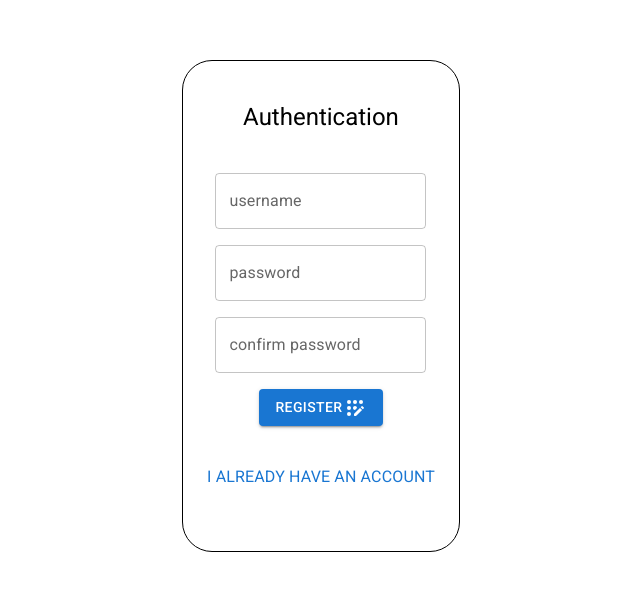
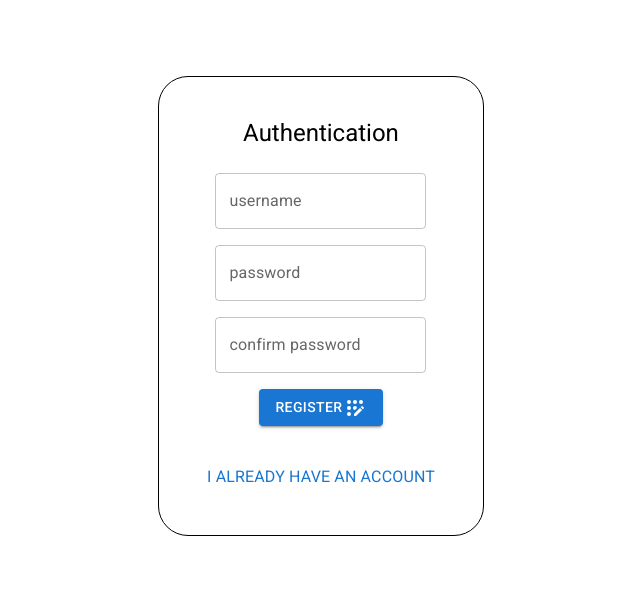
Before and after one commit to marki2121/zavrsni-client, a React (Create React App) app: page /auth/register in a window 1280 px wide. Shown: the part 102-692 px from the top of the page, without its empty margins (319-959 px from the left). Built offline with nearby package versions, Linux system fonts and the light colour scheme.

Commit message:
Added axios to project

```diff
--- a/package.json
+++ b/package.json
@@ -11,6 +11,7 @@
     "@testing-library/jest-dom": "^5.16.5",
     "@testing-library/react": "^13.4.0",
     "@testing-library/user-event": "^13.5.0",
+    "axios": "^1.4.0",
     "localforage": "^1.10.0",
     "match-sorter": "^6.3.1",
     "react": "^18.2.0",
--- a/src/components/auth/login/Login.jsx
+++ b/src/components/auth/login/Login.jsx
@@ -8,7 +8,7 @@ const Login = () => {
 
     return (
         <>
-            <Grid direction="column" justifyContent="center" justifyItems="center" spacing={2} margin={2}>
+            <Grid direction="column" justifyContent="center" justifyItems="center" spacing={2} marginX={5}>
                 <Grid item margin={2}>
                     <TextField label="username"/>
                 </Grid>
--- a/src/components/auth/signup/Signup.jsx
+++ b/src/components/auth/signup/Signup.jsx
@@ -8,7 +8,7 @@ const Signup = () => {
 
     return (
         <>
-            <Grid direction="column" justifyContent="center" justifyItems="center" spacing={2} margin={2}>
+            <Grid direction="column" justifyContent="center" justifyItems="center" spacing={2} marginX={5}>
                 <Grid item margin={2}>
                     <TextField label="username"/>
                 </Grid>
```
Also changed, not shown: 1 other file (tests, documents, lock files or other folders).
